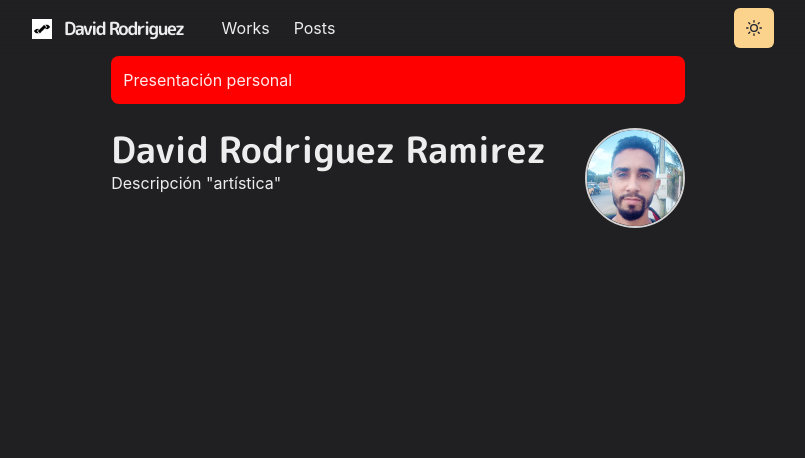
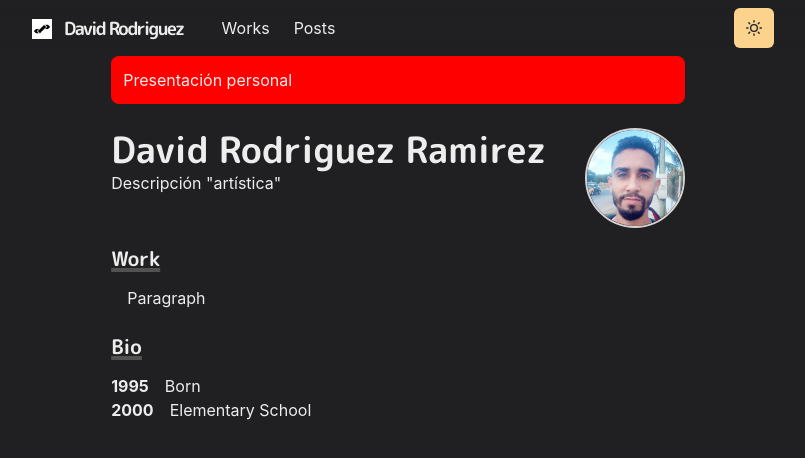
Before and after one commit to DaveRoRa/next_portfolio, a Next.js app: page / in a window 1280 px wide. Shown: the top 458 px of the page, without its empty margins (242-1047 px from the left). Built offline with nearby package versions, Linux system fonts and the light colour scheme.

Commit message:
Sections and Bio

```diff
--- /dev/null
+++ b/components/BioSection.js
@@ -0,0 +1,27 @@
+import { Box } from '@chakra-ui/react';
+import styled from '@emotion/styled';
+
+const bioMessages = [
+  { year: 1995, description: 'Born' },
+  { year: 2000, description: 'Elementary School' }
+];
+
+const BioDescription = styled(Box)`
+  padding-left: 3.4em;
+  text-indent: -3.4em;
+`;
+
+const BioYear = styled.span`
+  font-weight: bold;
+  margin-right: 1em;
+`;
+
+const BioSection = () =>
+  bioMessages.map((item, i) => (
+    <BioDescription key={i}>
+      <BioYear>{item.year}</BioYear>
+      {item.description}
+    </BioDescription>
+  ));
+
+export default BioSection;
--- /dev/null
+++ b/components/Section.js
@@ -0,0 +1,26 @@
+import { motion } from 'framer-motion';
+import { chakra, shouldForwardProp } from '@chakra-ui/react';
+import styled from '@emotion/styled';
+
+export const Paragraph = styled.p`
+  text-align: justify;
+  text-indent: 1em;
+`;
+
+const StyledDiv = chakra(motion.div, {
+  shouldForwardProp: (prop) => {
+    return shouldForwardProp(prop) || prop === 'transition';
+  }
+});
+
+const Section = ({ children, delay = 0 }) => (
+  <StyledDiv
+    initial={{ y: 10, opacity: 0 }}
+    animate={{ y: 0, opacity: 1 }}
+    transition={{ duration: 0.8, delay }}
+    mb={6}>
+    {children}
+  </StyledDiv>
+);
+
+export default Section;
--- a/pages/index.js
+++ b/pages/index.js
@@ -1,6 +1,8 @@
 import { memo } from 'react';
 import { Container, Box, Heading } from '@chakra-ui/react';
 import ProfilePic from '../components/ProfilePic';
+import Section, { Paragraph } from '../components/Section';
+import BioSection from '../components/BioSection';
 
 function Main() {
   return (
@@ -17,6 +19,18 @@ function Main() {
         </Box>
         <ProfilePic />
       </Box>
+      <Section delay={0.1}>
+        <Heading as='h3' variant='section-title'>
+          Work
+        </Heading>
+        <Paragraph>Paragraph</Paragraph>
+      </Section>
+      <Section delay={0.2}>
+        <Heading as='h3' variant='section-title'>
+          Bio
+        </Heading>
+        <BioSection />
+      </Section>
     </Container>
   );
 }
```
